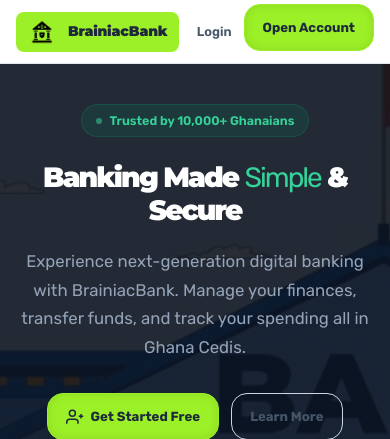
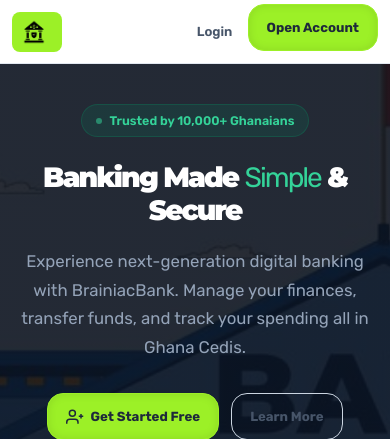
Before and after one commit to brainiacweb-tech/brainiacbank, a Flask app: page /landing in a window 390 px wide. Shown: the top 439 px of the page. Run offline with Flask 3, Linux system fonts and the light colour scheme.

Commit message:
Fix mobile landing navbar formatting: prevent text wrapping, collapse brand text to logo icon badge, and tighten paddings to ensure perfect alignment in a single row without wrapping

```diff
--- a/static/css/style.css
+++ b/static/css/style.css
@@ -1099,6 +1099,7 @@ select.form-control {
     align-items: center;
     gap: 0.5rem;
     list-style: none;
+    white-space: nowrap;
 }
 
 .landing-nav-links a {
@@ -1108,6 +1109,7 @@ select.form-control {
     transition: var(--transition);
     font-size: 0.88rem;
     font-weight: 600;
+    white-space: nowrap;
 }
 
 .landing-nav-links a:hover {
@@ -1119,6 +1121,7 @@ select.form-control {
     padding: 0.4rem 1rem;
     font-size: 0.82rem;
     font-weight: 700;
+    white-space: nowrap;
 }
 
 .hero-section {
@@ -1751,7 +1754,18 @@ select.form-control {
     }
 
     .landing-nav {
-        padding: 0 16px;
+        padding: 0 12px;
+    }
+
+    /* Collapse the brand text on mobile so only the clean shield logo is shown */
+    .landing-nav .navbar-brand .brand-text {
+        display: none;
+    }
+
+    /* Optimize the brand logo padding to form a clean left badge */
+    .landing-nav .navbar-brand {
+        padding: 6px 8px;
+        gap: 0;
     }
 
     /* Hide informational scroll links on mobile to prevent overcrowding */
@@ -1759,14 +1773,19 @@ select.form-control {
         display: none;
     }
 
-    /* Tighten links on mobile viewports */
+    /* Tighten links on mobile viewports and prevent text wrapping */
     .landing-nav-links {
-        gap: 0.25rem;
+        gap: 0.35rem;
     }
 
     .landing-nav-links a {
-        padding: 0.4rem 0.5rem;
-        font-size: 0.8rem;
+        padding: 0.4rem 0.6rem;
+        font-size: 0.82rem;
+    }
+
+    .landing-nav-links .btn {
+        padding: 0.4rem 0.8rem;
+        font-size: 0.78rem;
     }
 
     /* Forms: full-width on mobile */
--- a/templates/index.html
+++ b/templates/index.html
@@ -14,7 +14,7 @@
     <nav class="landing-nav">
         <a href="/" class="navbar-brand">
             <img src="{{ url_for('static', filename='images/logo.png') }}" alt="BrainiacBank Logo" style="width:28px;height:28px;object-fit:contain;margin-right:6px;">
-            BrainiacBank
+            <span class="brand-text">BrainiacBank</span>
         </a>
         <ul class="landing-nav-links">
             <li class="nav-item-scroll"><a href="#features">Features</a></li>
```
